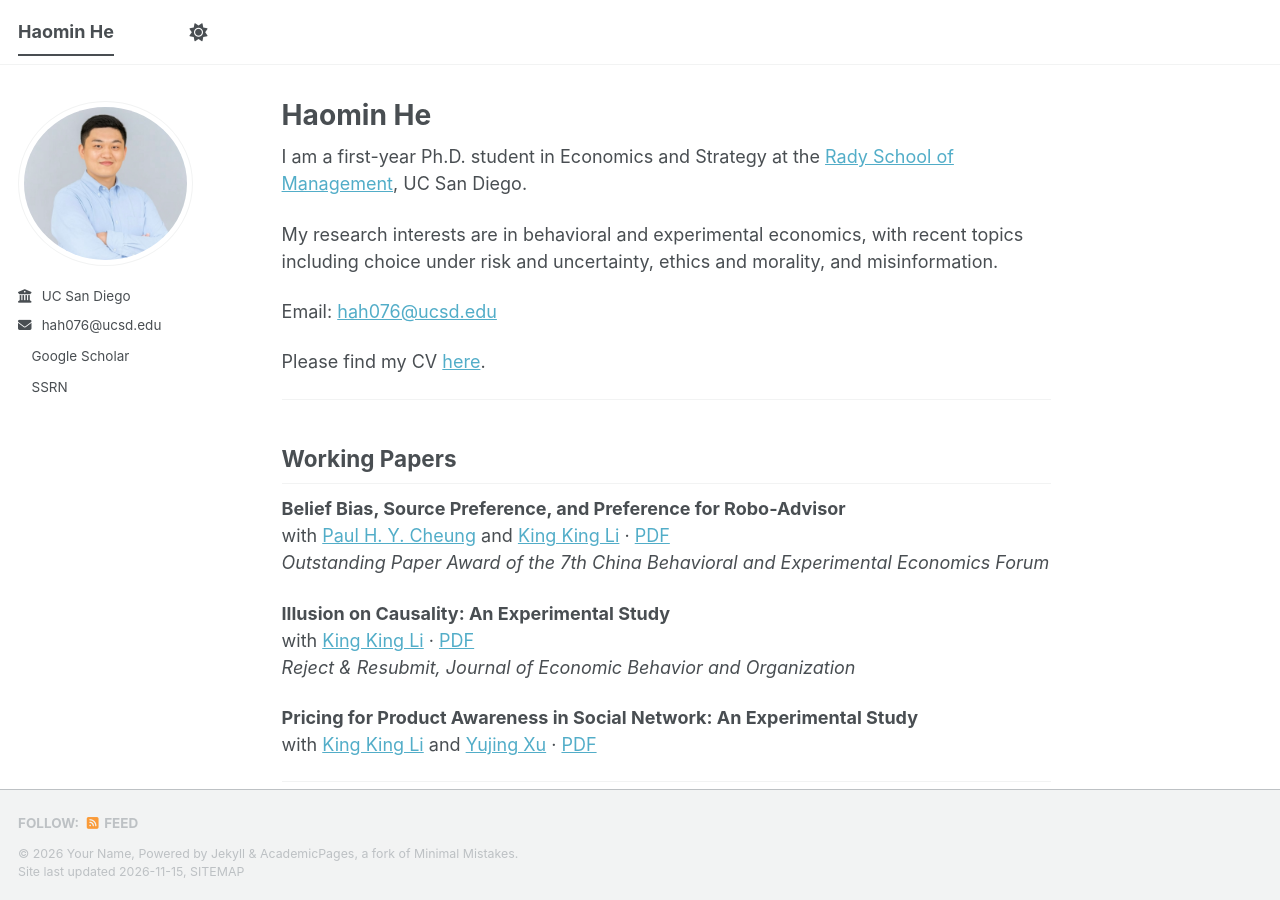
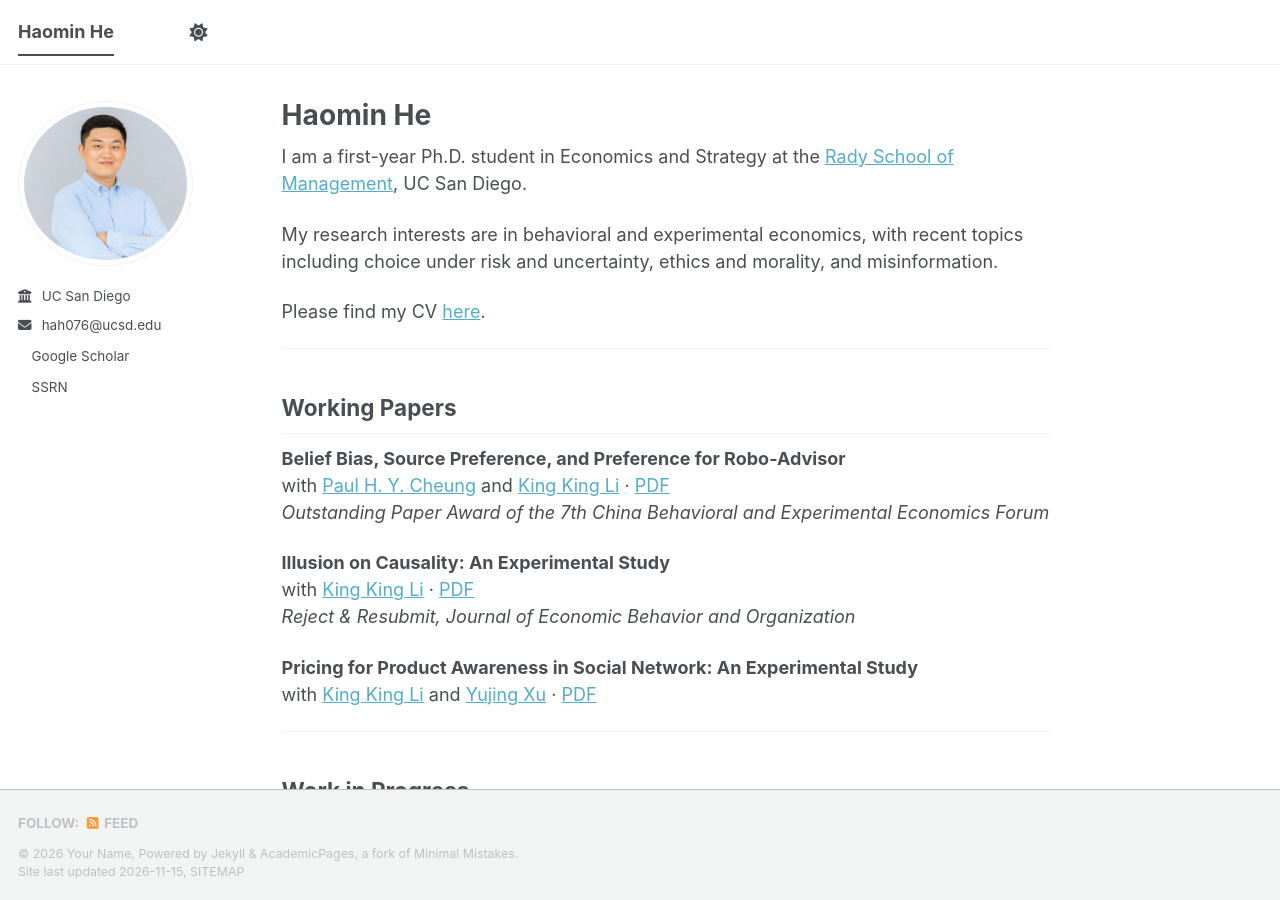
Before and after one commit to haomin-he/haomin-he.github.io, a Jekyll site: the page built from _pages/about.md, in a window 1280 px wide and 900 px high. Built offline with Jekyll 4.4.1, drawn with Linux system fonts in a browser that asks for light colours; a script bundle is joined from its source files by our own code; a style sheet for code colours, icons or effects is not loaded.

Commit message:
Update about.md

```diff
--- a/_pages/about.md
+++ b/_pages/about.md
@@ -10,8 +10,6 @@ redirect_from:
 I am a first-year Ph.D. student in Economics and Strategy at the <a href="https://rady.ucsd.edu/" target="_blank" rel="noopener noreferrer">Rady School of Management</a>, UC San Diego.
 
 My research interests are in behavioral and experimental economics, with recent topics including choice under risk and uncertainty, ethics and morality, and misinformation.
-
-Email: <a href="mailto:hah076@ucsd.edu">hah076@ucsd.edu</a>
 
 Please find my CV <a href="../assets/CV_Haomin_202611.pdf" target="_blank" rel="noopener noreferrer">here</a>.
 
```
